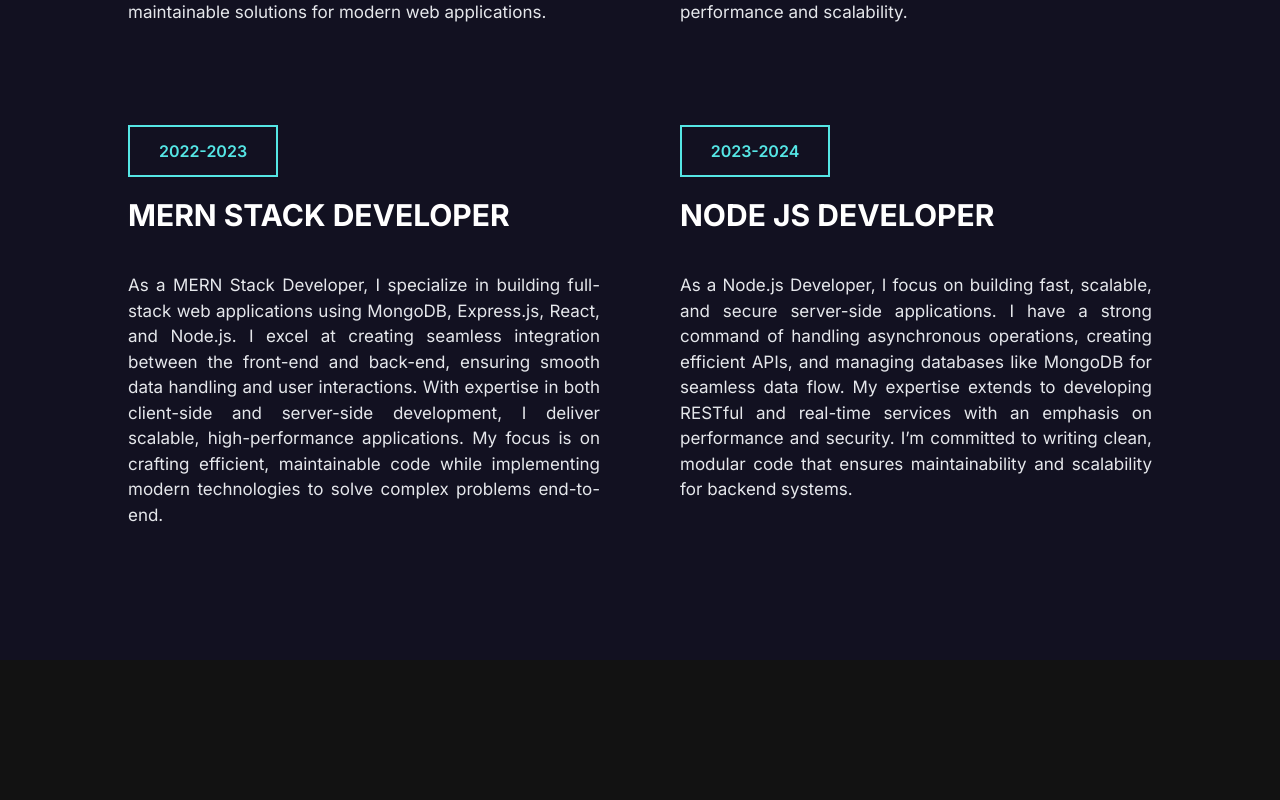
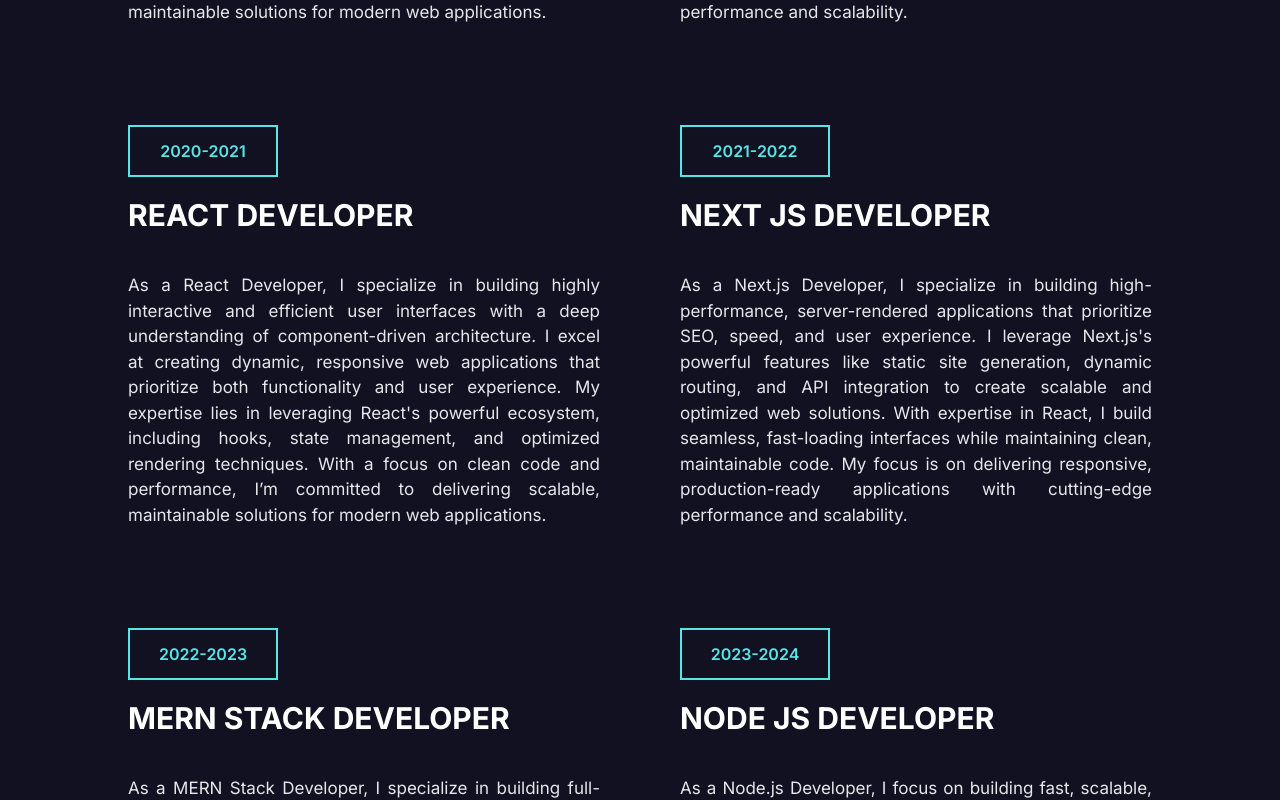
Before and after one commit to shsnge/zeeshanonline, a Next.js app: page / in a window 1280 px wide. Shown: the part 2880-3680 px from the top of the page. Built offline with nearby package versions, Linux system fonts and the light colour scheme.

Commit message:
Update EducationSkills.js

```diff
--- a/app/Data/EducationSkills.js
+++ b/app/Data/EducationSkills.js
@@ -1,4 +1,14 @@
 export const Education=[
+    {
+        duration:"2020-2021",
+        skill:"react developer",
+        detail:" As a React Developer, I specialize in building highly interactive and efficient user interfaces with a deep understanding of component-driven architecture. I excel at creating dynamic, responsive web applications that prioritize both functionality and user experience. My expertise lies in leveraging React's powerful ecosystem, including hooks, state management, and optimized rendering techniques. With a focus on clean code and performance, I’m committed to delivering scalable, maintainable solutions for modern web applications."
+    },
+    {
+        duration:"2021-2022",
+        skill:"next js developer",
+        detail:"As a Next.js Developer, I specialize in building high-performance, server-rendered applications that prioritize SEO, speed, and user experience. I leverage Next.js's powerful features like static site generation, dynamic routing, and API integration to create scalable and optimized web solutions. With expertise in React, I build seamless, fast-loading interfaces while maintaining clean, maintainable code. My focus is on delivering responsive, production-ready applications with cutting-edge performance and scalability."
+    },
     {
         duration:"2020-2021",
         skill:"react developer",
```
